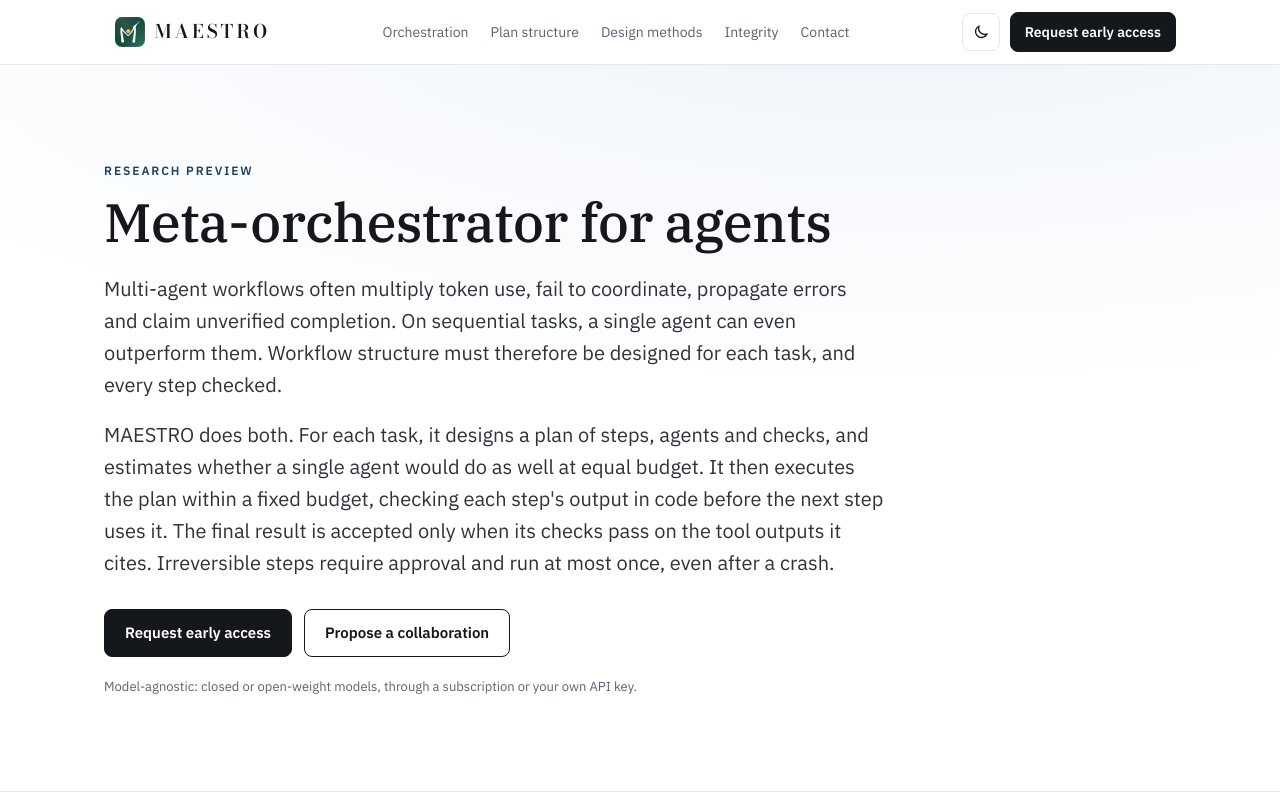
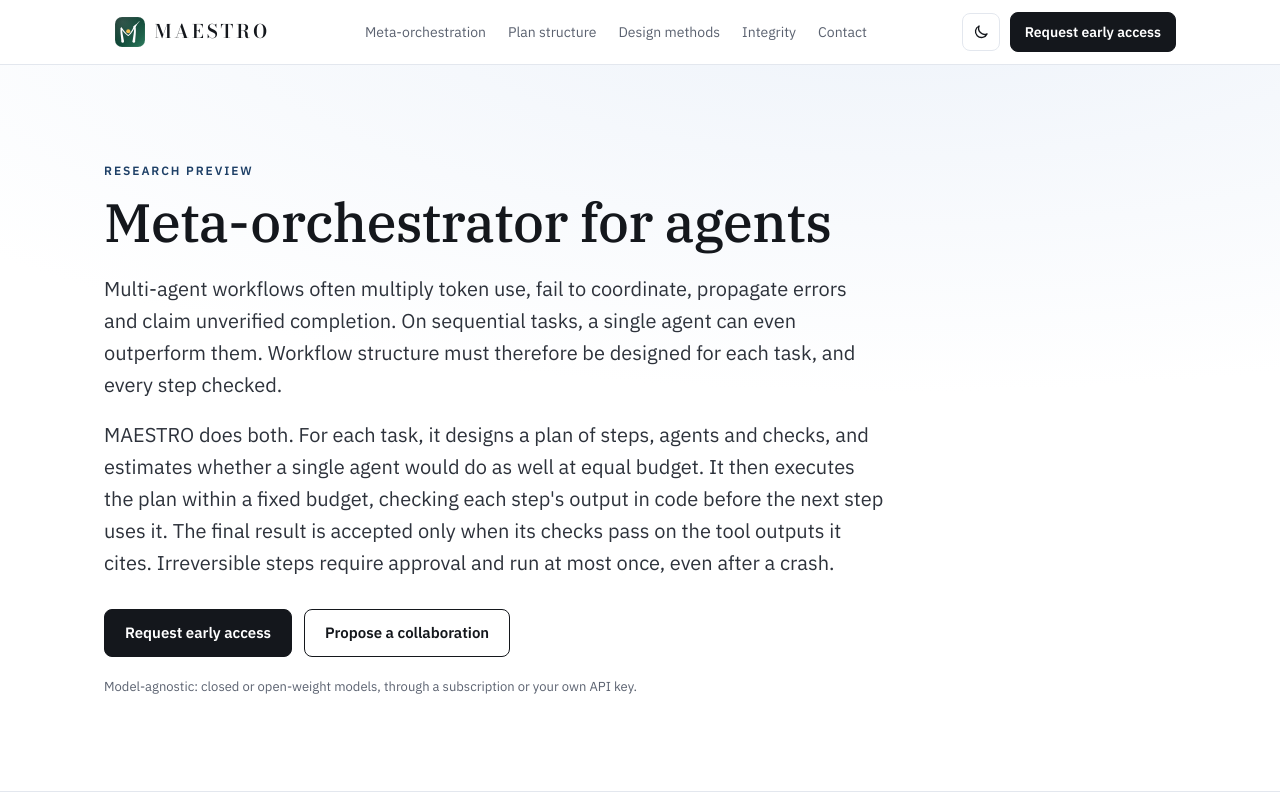
Before and after one commit to jarvisloh/maestro-site, a plain HTML site: page index.html in a window 1280 px wide. Shown: the top 800 px of the page. Drawn offline with nearby package versions, Linux system fonts and the light colour scheme.

Commit message:
Nav: Meta-orchestration; header nav on one line, hidden below 980px
Co-Authored-By: Claude Opus 5.5 <noreply@anthropic.com>

```diff
--- a/index.html
+++ b/index.html
@@ -27,6 +27,8 @@ header{position:sticky;top:0;z-index:10;background:var(--header);backdrop-filter
 .bar .short{display:none}
 .bar nav{display:flex;gap:22px;font-size:14px;color:var(--muted)}
 .bar nav a{text-decoration:none}.bar nav a:hover{color:var(--ink)}
+.bar nav a{white-space:nowrap}
+@media (max-width:980px){.bar nav{display:none}}
 .right{display:flex;align-items:center;gap:10px}
 .toggle{width:38px;height:38px;border-radius:8px;border:1px solid var(--line);background:var(--surface);color:var(--ink);display:grid;place-items:center;cursor:pointer;padding:0}
 .toggle:hover{border-color:var(--muted)}
@@ -96,7 +98,7 @@ footer .wrap{display:flex;justify-content:space-between;gap:16px;flex-wrap:wrap}
 <body>
 <a class="skip" href="#main">Skip to content</a>
 <header><div class="bar"><a class="brand" href="#top" aria-label="MAESTRO home"><img src="assets/maestro-mark.svg" alt="" width="30" height="30">MAESTRO</a>
-<nav aria-label="Sections"><a href="#orchestration">Orchestration</a><a href="#how">Plan structure</a><a href="#graph">Design methods</a><a href="#integrity">Integrity</a><a href="#contact">Contact</a></nav>
+<nav aria-label="Sections"><a href="#orchestration">Meta-orchestration</a><a href="#how">Plan structure</a><a href="#graph">Design methods</a><a href="#integrity">Integrity</a><a href="#contact">Contact</a></nav>
 <div class="right"><button class="toggle" id="theme" type="button" aria-label="Switch to dark mode"><svg class="t-moon" viewBox="0 0 24 24" fill="none" stroke="currentColor" stroke-width="1.8" stroke-linecap="round" stroke-linejoin="round" aria-hidden="true"><path d="M20 14.5A8 8 0 0 1 9.5 4 8 8 0 1 0 20 14.5z"/></svg><svg class="t-sun" viewBox="0 0 24 24" fill="none" stroke="currentColor" stroke-width="1.8" stroke-linecap="round" aria-hidden="true"><circle cx="12" cy="12" r="4"/><path d="M12 2v2M12 20v2M4.9 4.9l1.4 1.4M17.7 17.7l1.4 1.4M2 12h2M20 12h2M4.9 19.1l1.4-1.4M17.7 6.3l1.4-1.4"/></svg></button><a class="btn primary small" href="#contact"><span class="long">Request early access</span><span class="short">Early access</span></a></div></div></header>
 <main id="main">
 <section class="hero" id="top"><div class="wrap">
```
